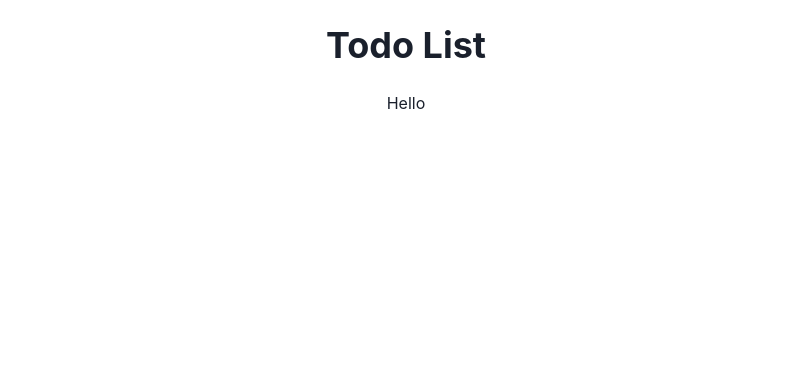
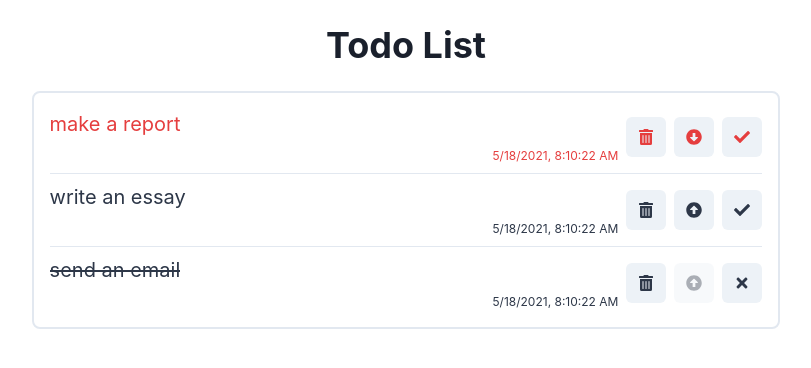
Before and after one commit to iskcal/todo-project, a React (Create React App) app in the folder client/: page / in a window 1280 px wide. Shown: the top 368 px of the page, without its empty margins (234-1045 px from the left). Built offline with nearby package versions, Linux system fonts and the light colour scheme.

Commit message:
finish render part of todo list

```diff
--- a/client/package.json
+++ b/client/package.json
@@ -12,6 +12,7 @@
     "framer-motion": "^4.1.17",
     "react": "^17.0.2",
     "react-dom": "^17.0.2",
+    "react-icons": "^4.2.0",
     "react-scripts": "4.0.3",
     "web-vitals": "^1.1.2"
   },
--- a/client/src/components/TodoList.jsx
+++ b/client/src/components/TodoList.jsx
@@ -1,9 +1,53 @@
-import React from 'react'
+import { HStack, IconButton, VStack, Text, StackDivider, Spacer } from '@chakra-ui/react';
+import { FaArrowAltCircleUp, FaTrashAlt, FaCheck, FaTimes, FaArrowAltCircleDown } from 'react-icons/fa';
 
 export default function TodoList() {
+  const todos = [
+    {
+      id: 1,
+      content: 'write an essay',
+      createTime: new Date(),
+      finished: false,
+      top: false
+    },
+    {
+      id: 2,
+      content: 'send an email',
+      createTime: new Date(),
+      finished: true,
+      top: false
+    },
+    {
+      id: 3,
+      content: 'make a report',
+      createTime: new Date(),
+      finished: false,
+      top: true
+    }
+  ]
+  const compare = (prev, next) => {
+    if (prev.finished !== next.finished) {
+      return prev.finished - next.finished;
+    } else if (prev.top !== next.top) {
+      return next.top - prev.top ;
+    }
+    else {
+      return prev.createTime - next.createTime;
+    }
+  }
   return (
-    <div>
-      Hello
-    </div>
+    <VStack divider={<StackDivider />} w='60%' align='stretch' borderWidth='2px' p='4' borderRadius='lg'>
+      {todos.sort(compare).map(t => (
+        <HStack key={t.id} color={t.top && !t.finished ? 'red.500': 'gray.700'}>
+          <VStack flex="1">
+            <Text alignSelf="flex-start" fontSize="xl" isTruncated textDecoration={t.finished ? 'line-through': 'none'}>{t.content}</Text>
+            <Text fontSize="xs" alignSelf="flex-end">{t.createTime.toLocaleString()}</Text>
+          </VStack>
+          <IconButton icon={<FaTrashAlt />}/>
+          <IconButton isDisabled={t.finished} icon={t.top ? <FaArrowAltCircleDown /> : <FaArrowAltCircleUp />}/>
+          <IconButton icon={t.finished ? <FaTimes /> : <FaCheck />}/>
+        </HStack>
+      ))}
+    </VStack>
   )
 }
```
Also changed, not shown: 1 other file (tests, documents, lock files or other folders).
